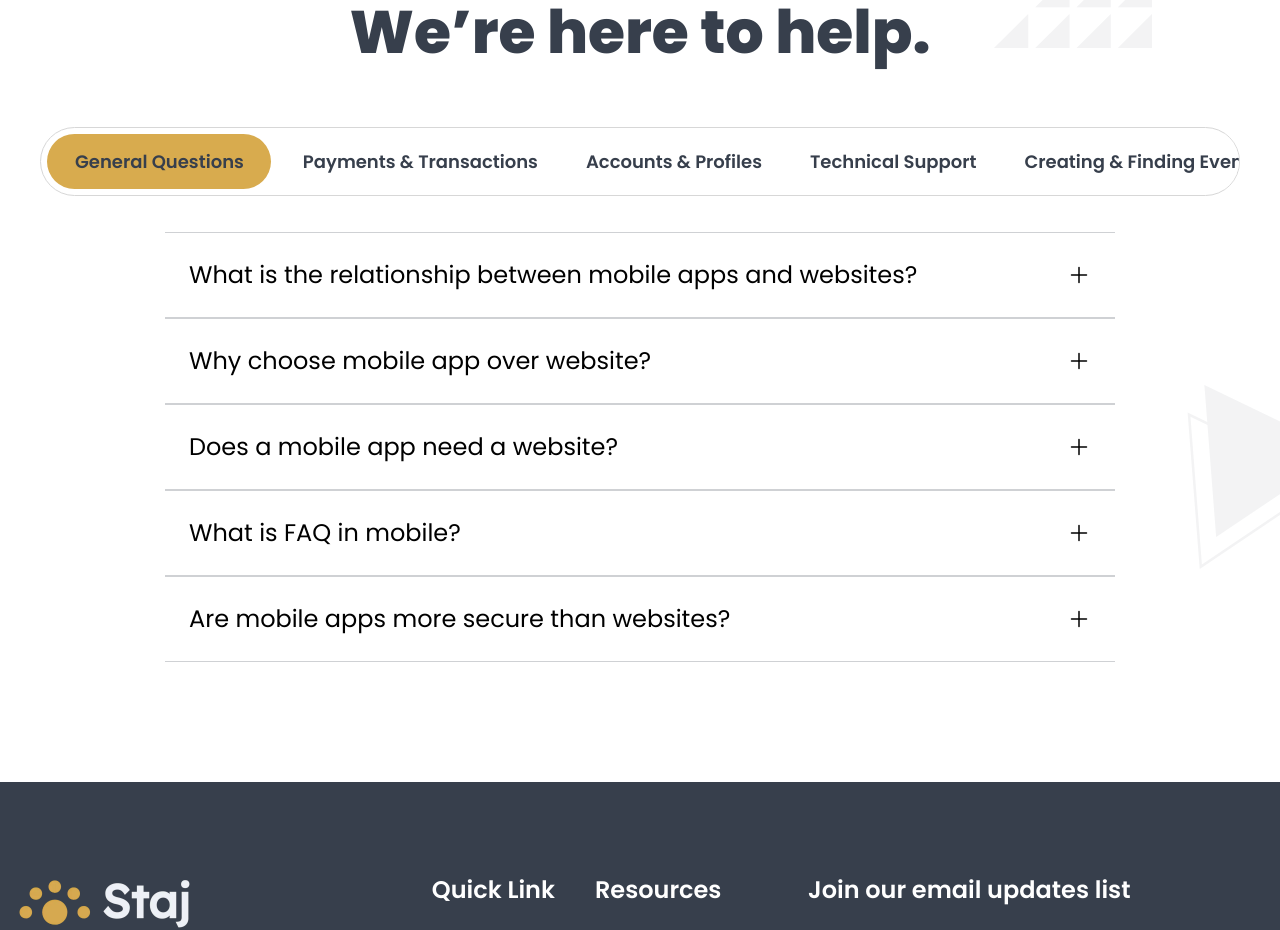
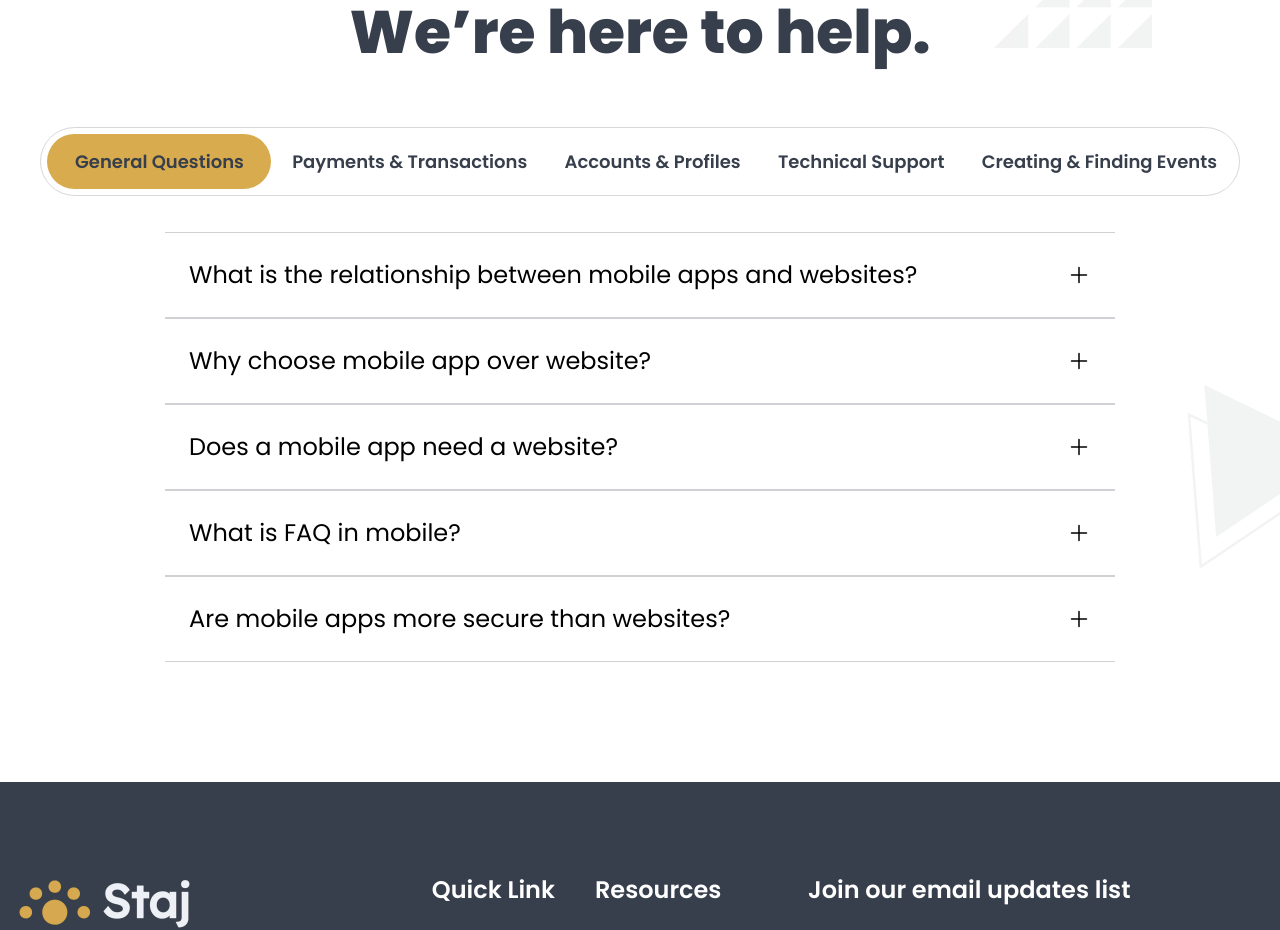
Before and after one commit to sachin-niyana/staj, a React (Create React App) app: page / in a window 1280 px wide. Shown: the part 3980-4910 px from the top of the page. Built offline with nearby package versions, Linux system fonts and the light colour scheme.

Commit message:
merge code

```diff
--- a/src/components/Faq.jsx
+++ b/src/components/Faq.jsx
@@ -30,11 +30,11 @@ const Faq = () => {
         <h2 className="font-poppins font-extrabold text-xxl text-darkblue mx-auto text-center mt-3 max-w-[600px] leading-[113%]">
           Have Questions? We’re here to help.
         </h2>
-        <div className="flex flex-row overflow-x-scroll border gap-5 sm:gap-0 justify-between py-[6px] mt-[60px] items-center px-[6px] border-[#d7d7d7] rounded-[48px] mx-auto max-w-[1200px]">
+        <div className="flex flex-row h-[69px] overflow-x-scroll border gap-5 sm:gap-0 justify-between py-[6px] mt-[60px] items-center px-[6px] border-[#d7d7d7] rounded-[48px] mx-auto max-w-[1200px]">
           <div
-            className={`xl:mr-4 px-4 py-1 duration-300 lg:py-[14px] ${
+            className={` px-4 py-1 duration-300 lg:py-[14px] ${
               activeTab === "tab1"
-                ? "text-center text-md ff-poppins font-semibold py-[14px] rounded-[100px] ps-7 pe-[27px] bg-golden text-darkblue"
+                ? "text-center text-md ff-poppins font-semibold py-[14px] rounded-[100px] ps-7 pe-[27px] bg-golden text-white"
                 : "bg-white text-darkblue"
             }`}
             onClick={() => handleTabChange("tab1")}
@@ -44,9 +44,9 @@ const Faq = () => {
             </button>
           </div>
           <div
-            className={` xl:mr-4 px-4 py-1 duration-300 lg:py-[14px] ${
+            className={` px-4 py-1 duration-300 lg:py-[14px] ${
               activeTab === "tab2"
-                ? "text-center text-md ff-poppins font-semibold py-[14px] rounded-[100px] ps-7 pe-[27px] bg-golden text-darkblue"
+                ? "text-center text-md ff-poppins font-semibold py-[14px] rounded-[100px] ps-7 pe-[27px] bg-golden text-white"
                 : "bg-white text-darkblue"
             }`}
             onClick={() => handleTabChange("tab2")}
@@ -58,8 +58,8 @@ const Faq = () => {
           <div
             className={`px-4 py-1 duration-300 lg:py-[14px] ${
               activeTab === "tab3"
-                ? "text-center text-md ff-poppins font-semibold py-[14px] rounded-[100px] ps-7 pe-[27px] bg-golden text-darkblue"
-                : "mr-4 bg-white text-darkblue"
+                ? "text-center text-md ff-poppins font-semibold py-[14px] rounded-[100px] ps-7 pe-[27px] bg-golden text-white"
+                : "bg-white text-darkblue"
             }`}
             onClick={() => handleTabChange("tab3")}
           >
@@ -70,8 +70,8 @@ const Faq = () => {
           <div
             className={`px-4 py-1 duration-300 lg:py-[14px] ${
               activeTab === "tab4"
-                ? "text-center text-md ff-poppins font-semibold py-[14px] rounded-[100px] ps-7 pe-[27px] bg-golden text-darkblue"
-                : "mr-4 bg-white text-darkblue"
+                ? "text-center text-md ff-poppins font-semibold py-[14px] rounded-[100px] ps-7 pe-[27px] bg-golden text-white"
+                : " bg-white text-darkblue"
             }`}
             onClick={() => handleTabChange("tab4")}
           >
@@ -82,8 +82,8 @@ const Faq = () => {
           <div
             className={`px-4 py-1 duration-300 lg:py-[14px] ${
               activeTab === "tab5"
-                ? "text-center text-md ff-poppins font-semibold py-[14px] rounded-[100px] ps-7 pe-[27px] bg-golden text-darkblue"
-                : "mr-4 bg-white text-darkblue"
+                ? "text-center text-md ff-poppins font-semibold py-[14px] rounded-[100px] ps-7 pe-[27px] bg-golden text-white"
+                : "bg-white text-darkblue"
             }`}
             onClick={() => handleTabChange("tab5")}
           >
@@ -125,7 +125,7 @@ const Faq = () => {
                 </button>
                 {activeIndex === index && (
                   <div className="mt-[18px]">
-                    <p className="font-poppins font-normal text-md text-darkblue">
+                    <p className="font-poppins font-normal max-w-[804px] text-left text-md text-darkblue">
                       {faq.peragraph}
                     </p>
                   </div>
@@ -164,7 +164,7 @@ const Faq = () => {
                 </button>
                 {activeIndex === index && (
                   <div className="mt-[18px]">
-                    <p className="font-poppins font-normal text-md text-darkblue">
+                    <p className="font-poppins font-normal text-md max-w-[804px] text-darkblue">
                       {faq.peragraph}
                     </p>
                   </div>
@@ -187,7 +187,7 @@ const Faq = () => {
                   className="flex justify-between items-center border-black cursor-pointer w-full focus:outline-none"
                 >
                   <p
-                    className={`font-poppins text-lg ${
+                    className={`font-poppins text-start text-lg ${
                       activeIndex === index
                         ? "text-golden font-semibold"
                         : "text-black font-normal"
@@ -203,7 +203,7 @@ const Faq = () => {
                 </button>
                 {activeIndex === index && (
                   <div className="mt-[18px]">
-                    <p className="font-poppins font-normal text-md text-darkblue">
+                    <p className="font-poppins text-start max-w-[804px] font-normal text-md text-darkblue">
                       {faq.peragraph}
                     </p>
                   </div>
@@ -226,7 +226,7 @@ const Faq = () => {
                   className="flex justify-between items-center border-black cursor-pointer w-full focus:outline-none"
                 >
                   <p
-                    className={`font-poppins text-lg ${
+                    className={`font-poppins text-start text-lg ${
                       activeIndex === index
                         ? "text-golden font-semibold"
                         : "text-black font-normal"
@@ -242,7 +242,7 @@ const Faq = () => {
                 </button>
                 {activeIndex === index && (
                   <div className="mt-[18px]">
-                    <p className="font-poppins font-normal text-md text-darkblue">
+                    <p className="font-poppins text-left font-normal text-md max-w-[804px] text-darkblue">
                       {faq.peragraph}
                     </p>
                   </div>
@@ -265,7 +265,7 @@ const Faq = () => {
                   className="flex justify-between items-center border-black cursor-pointer w-full focus:outline-none"
                 >
                   <p
-                    className={`font-poppins text-lg ${
+                    className={`font-poppins text-start text-lg ${
                       activeIndex === index
                         ? "text-golden font-semibold"
                         : "text-black font-normal"
@@ -281,7 +281,7 @@ const Faq = () => {
                 </button>
                 {activeIndex === index && (
                   <div className="mt-[18px]">
-                    <p className="font-poppins font-normal text-md text-darkblue">
+                    <p className="font-poppins text-start font-normal text-md max-w-[804px] text-darkblue">
                       {faq.peragraph}
                     </p>
                   </div>
```
